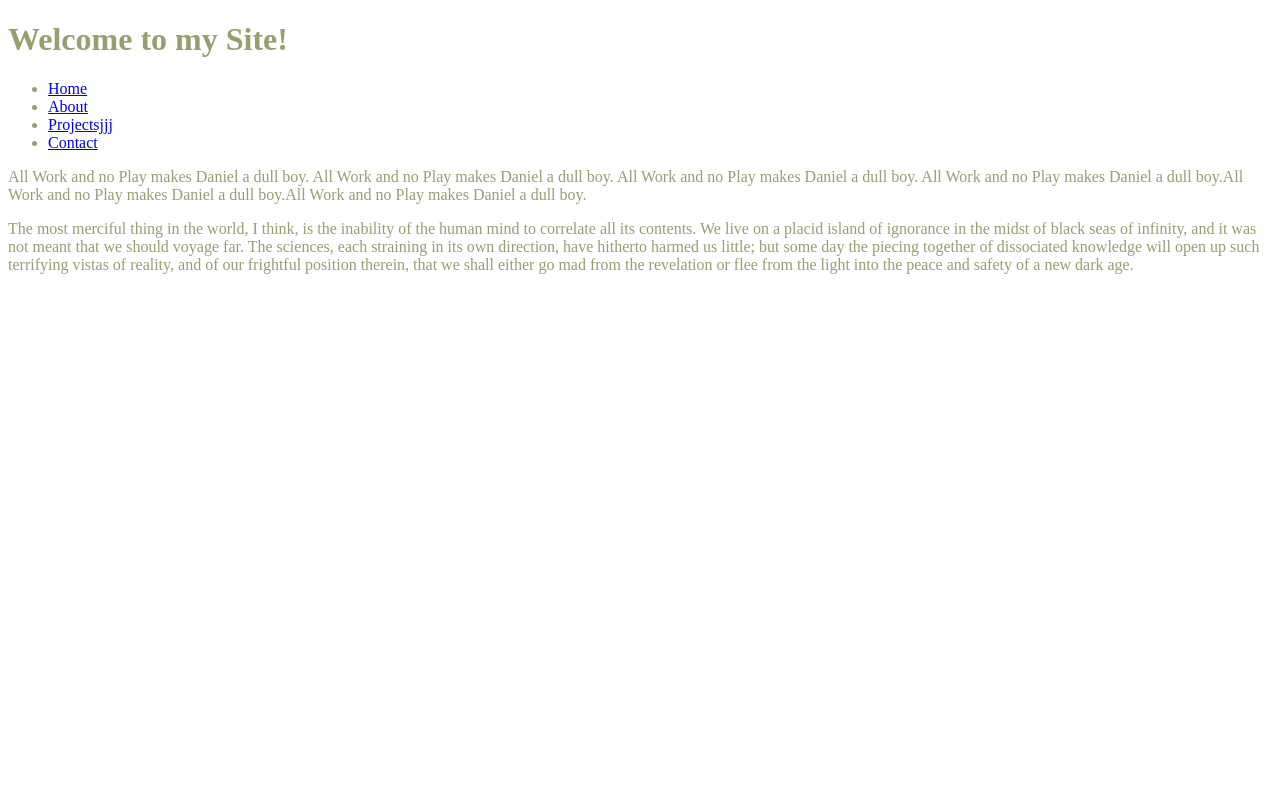
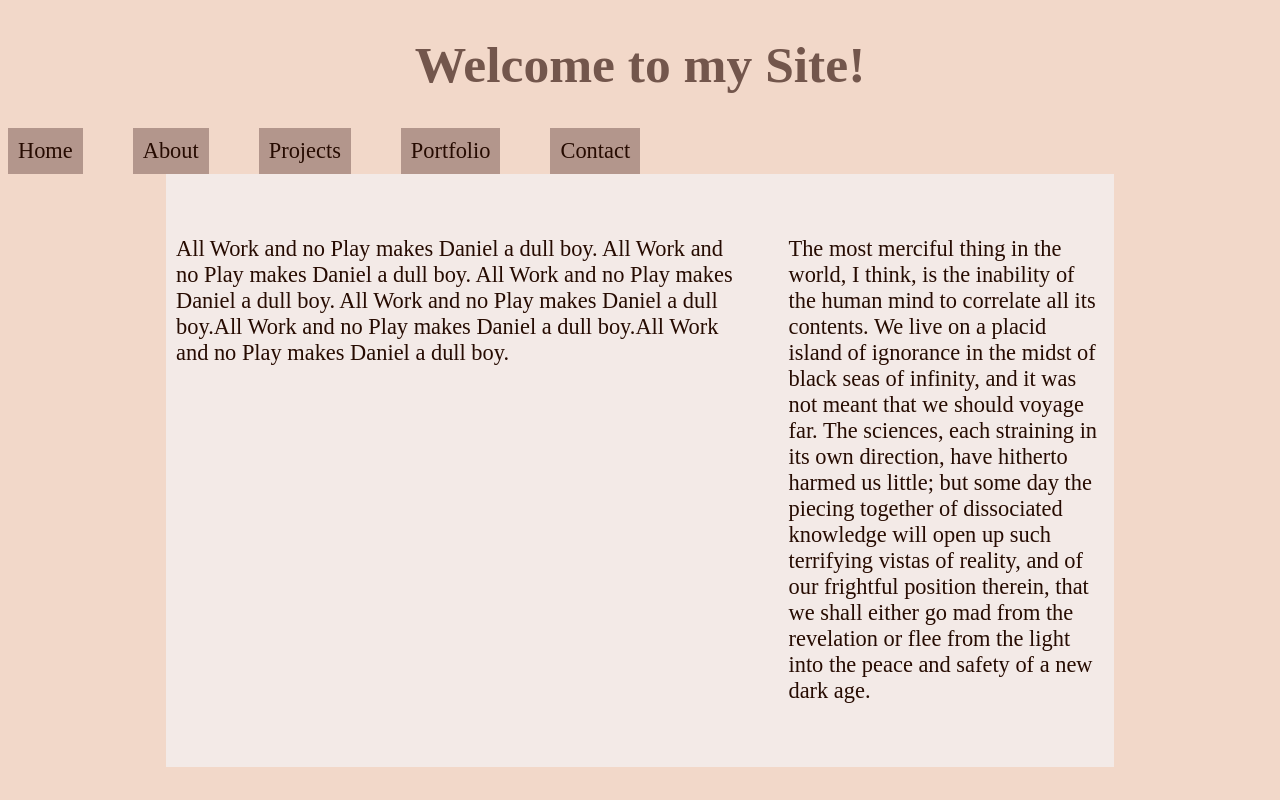
Before and after one commit to DGeorge-space/My-Site, a plain HTML site: page index.html in a window 1280 px wide. Drawn offline with Linux system fonts and the light colour scheme.

Commit message:
Added basic column layout and experiemented with warm tone colour

```diff
--- a/CSS/_header.scss
+++ b/CSS/_header.scss
@@ -5,6 +5,7 @@
 	ul {
 		padding: 0;
 		margin: 0;
+		float: none;
 		@extend .group;
 	}
 
@@ -27,8 +28,8 @@
 	a {
 		display: block;
 		padding: 10px;
-		background-color: $keyColour;
-		color: #FFF;
+		background-color: lighten($keyColour3, 25%);
+		color: $text;;
 		text-decoration: none;
 	}
 
--- a/CSS/styles.scss
+++ b/CSS/styles.scss
@@ -1,14 +1,71 @@
-$keyColour: rgb(149, 160, 113);
+/*Color Scheme: */
+
+$keyColour1:#F2D8C9;
+$keyColour2:#260B01;
+$keyColour3:#73564C;
+$keyColour4:#BF9484;
+$keyColour5:#D9BEB4;
+
+$background: $keyColour1;
+$text: $keyColour2;
+
 
 @import 'mixins';
 @import 'header';
 
 
 html{
-    color: $keyColour;
+    color: $text;
+    background-color: $background;
+    @include bp-babyBear{
+        font-size: .8em;
+    }
+    @include bp-papaBear{
+        font-size: 1.4em;
+    }
+
 }
 
-.group:before,
+.site-header h1{
+    font-size: 230%;
+    font-family: 'Times New Roman', Times, serif;
+    font-weight: bold;
+    color: $keyColour3;
+    text-align: center;
+}
+
+.container{
+    max-width: 75%;
+    margin: 0 auto;
+    padding-left: 20px;
+    padding-right: 20px;
+}
+.content-area {
+    background-color: lighten($keyColour5, 15%);
+    float: center;
+    padding-bottom: 40px;
+    padding-top: 40px;
+    padding-left: 10px;
+    padding-right: 10px;
+    box-sizing: border-box;
+  }
+
+  .main-area {
+    width: 66%;
+    float: left;
+    padding-right: 40px;
+    box-sizing: border-box;
+  }
+  .sidebar{
+      width: 34%;
+      float: right;
+      box-sizing: border-box;
+
+  }
+
+
+/*Clear fix*/
+  .group:before,
 .group:after {
   content: "";
   display: table;
--- a/index.html
+++ b/index.html
@@ -9,24 +9,36 @@
         <script type="text/javascript" src="js/cycle2.js"></script>
     </head>
     <body>
-        <header>
+        <header class="site-header">
 
             <h1>Welcome to my Site!</h1>
+            <nav>
+            <ul>
 
-            <ul class="Nav-Buttons">
                 <li><a href="#"> Home</a></li>
                 <li><a href='#'>About</a></li>
-                <li><a href='#'>Projectsjjj</a></li>
+                <li><a href='#'>Projects</a></li>
+                <li><a href='#'>Portfolio</a></li>
                 <li><a href='#'>Contact</a></li>
 
             </ul>
+            </nav>
+        </header>
+    <div class="container">
 
-        </header>
+        <div class="content-area group">
 
-        <p>All Work and no Play makes Daniel a dull boy. All Work and no Play makes Daniel a dull boy. All Work and no Play makes Daniel a dull boy. All Work and no Play makes Daniel a dull boy.All Work and no Play makes Daniel a dull boy.All Work and no Play makes Daniel a dull boy.</p>
-        <p>
-            The most merciful thing in the world, I think, is the inability of the human mind to correlate all its contents. We live on a placid island of ignorance in the midst of black seas of infinity, and it was not meant that we should voyage far. The sciences, each straining in its own direction, have hitherto harmed us little; but some day the piecing together of dissociated knowledge will open up such terrifying vistas of reality, and of our frightful position therein, that we shall either go mad from the revelation or flee from the light into the peace and safety of a new dark age.
-        </p>
+            <div class='main-area group'>
+            <p>All Work and no Play makes Daniel a dull boy. All Work and no Play makes Daniel a dull boy. All Work and no Play makes Daniel a dull boy. All Work and no Play makes Daniel a dull boy.All Work and no Play makes Daniel a dull boy.All Work and no Play makes Daniel a dull boy.</p>
+                </div> <!--main-area-->
 
+            <div class="sidebar">
+            <p>
+                The most merciful thing in the world, I think, is the inability of the human mind to correlate all its contents. We live on a placid island of ignorance in the midst of black seas of infinity, and it was not meant that we should voyage far. The sciences, each straining in its own direction, have hitherto harmed us little; but some day the piecing together of dissociated knowledge will open up such terrifying vistas of reality, and of our frightful position therein, that we shall either go mad from the revelation or flee from the light into the peace and safety of a new dark age.
+            </p>
+            </div> <!--sidebar-->
+
+        </div><!--content area-->
+    </div>
     </body>
 </html>
```
Also changed, not shown: CSS/styles.css, 1 other file.
